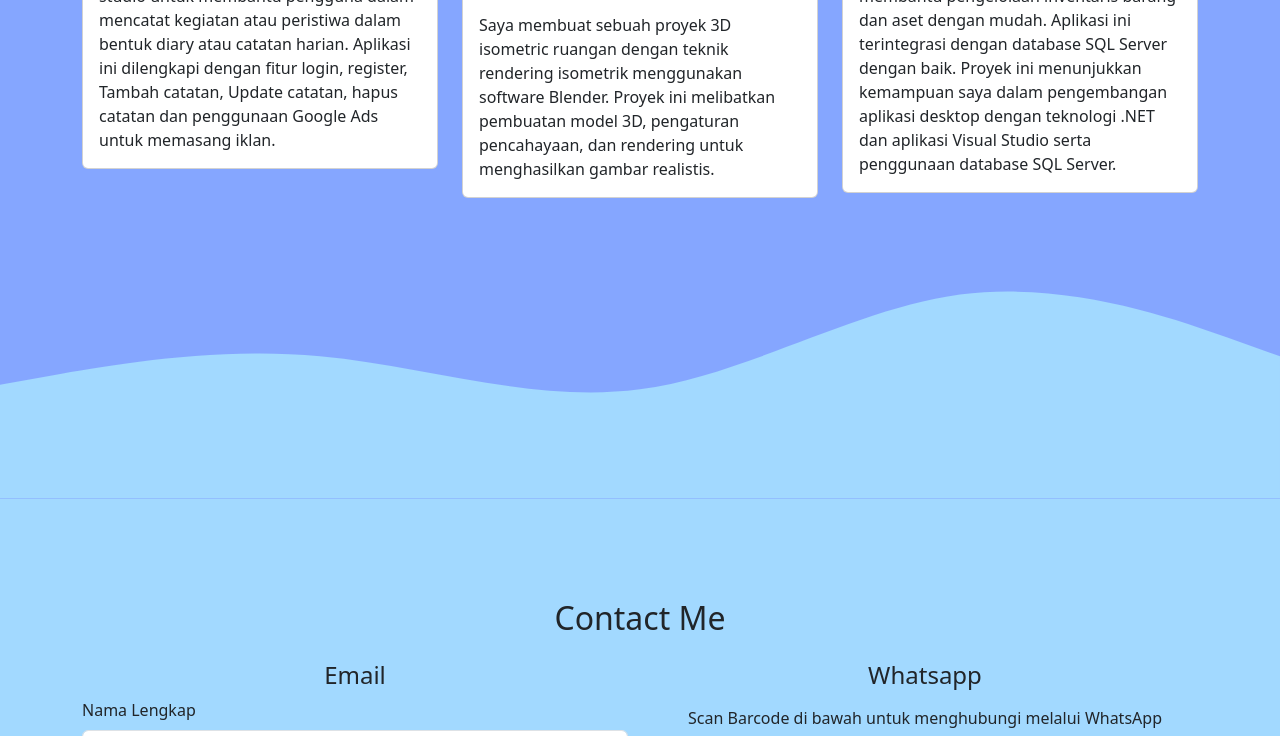
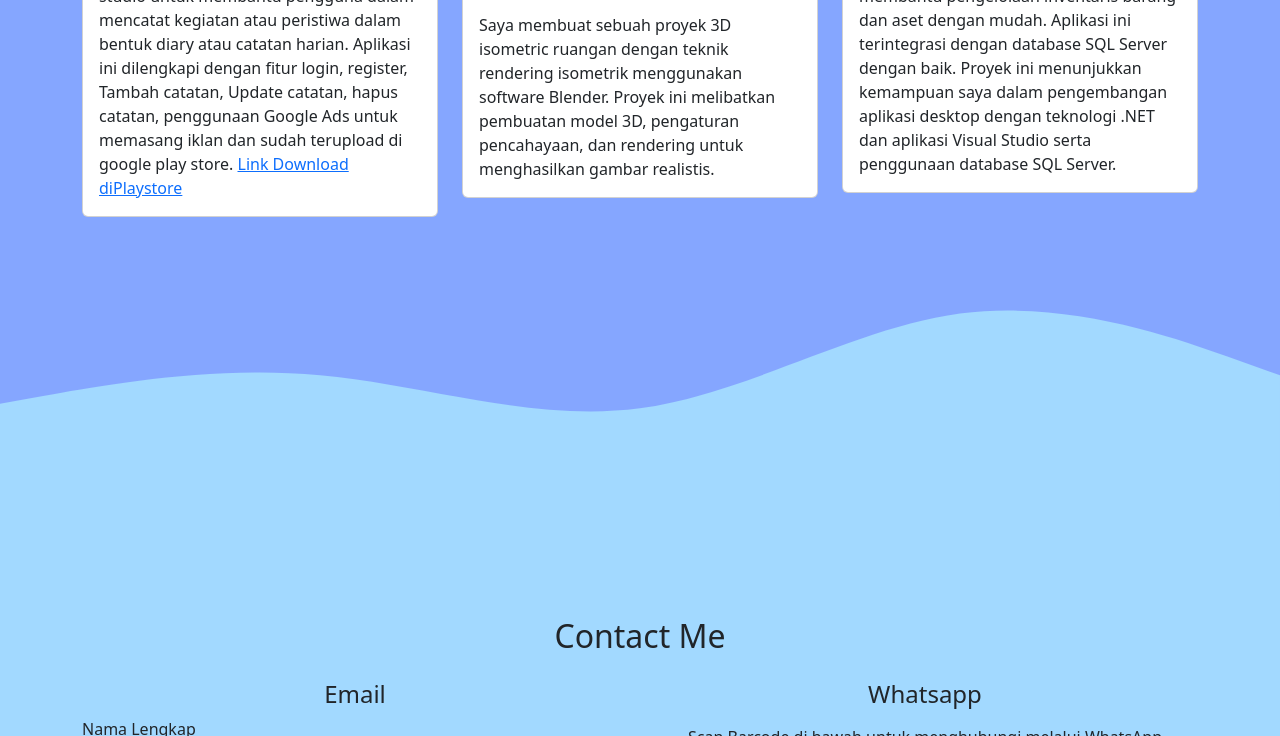
Before and after one commit to Arief2012/udin.github.io, a plain HTML site: page main.html in a window 1280 px wide. Shown: the part 1891-2627 px from the top of the page. Drawn offline with nearby package versions, Linux system fonts and the light colour scheme.

Commit message:
menambahkan link konten

```diff
--- a/main.html
+++ b/main.html
@@ -179,8 +179,13 @@
                   sofware android studio untuk membantu pengguna dalam mencatat
                   kegiatan atau peristiwa dalam bentuk diary atau catatan
                   harian. Aplikasi ini dilengkapi dengan fitur login, register,
-                  Tambah catatan, Update catatan, hapus catatan dan penggunaan
-                  Google Ads untuk memasang iklan.
+                  Tambah catatan, Update catatan, hapus catatan, penggunaan
+                  Google Ads untuk memasang iklan dan sudah terupload di google
+                  play store.
+                  <a
+                    href="https://play.google.com/store/apps/details?id=com.pmo.mydiary"
+                    >Link Download diPlaystore</a
+                  >
                 </p>
               </div>
             </div>
```
